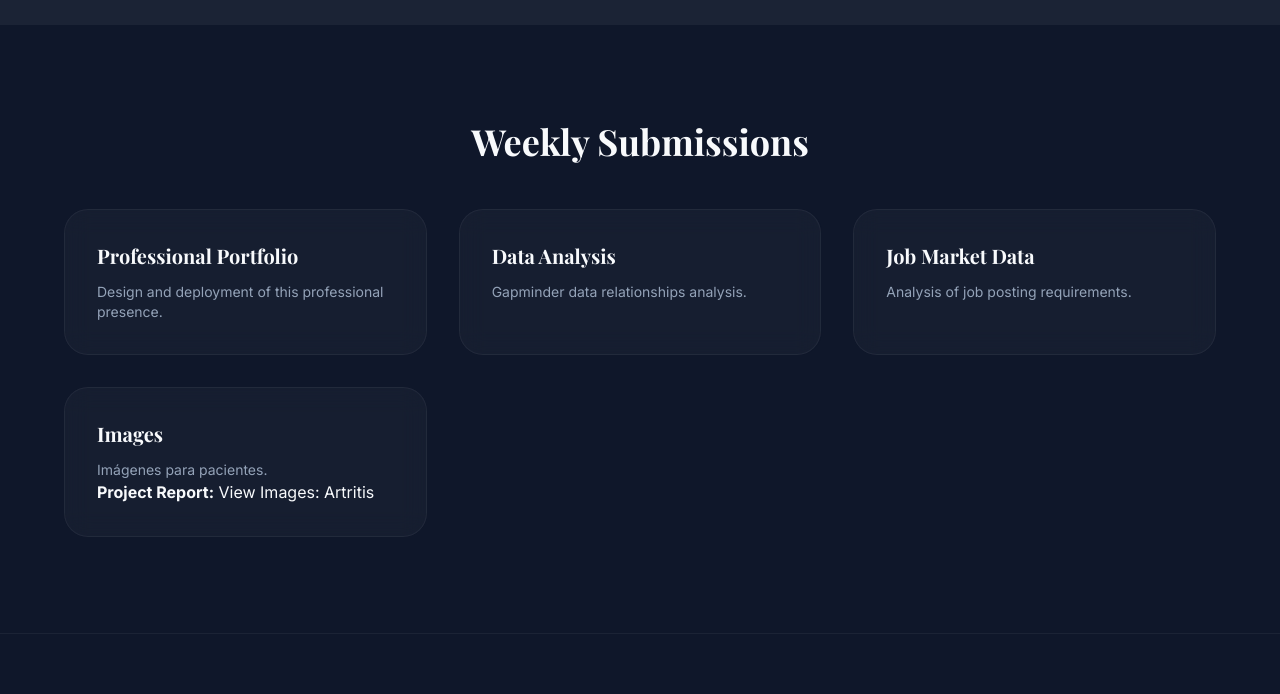
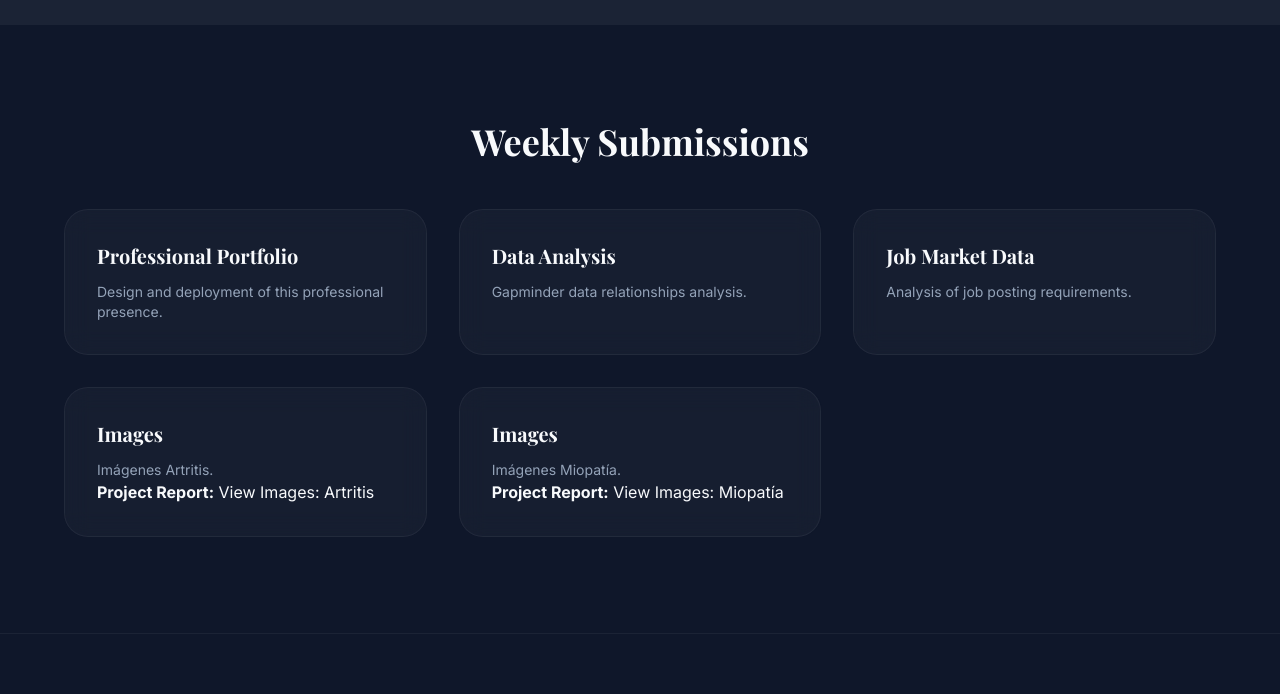
Before and after one commit to gabrielajgarciaguevara-bot/graph-ai-portfolio1, a plain HTML site: page index.html in a window 1280 px wide. Shown: the part 2479-3173 px from the top of the page. Drawn offline with nearby package versions, Linux system fonts and the light colour scheme.

Commit message:
Update index.html

```diff
--- a/index.html
+++ b/index.html
@@ -212,8 +212,13 @@
                 </div>
                 <div class="glass p-8 submission-card border border-white/5">
                     <h3 class="text-xl font-bold mb-3">Images</h3>
-                    <p class="text-slate-400 text-sm">Imágenes para pacientes.</p>
+                    <p class="text-slate-400 text-sm">Imágenes Artritis.</p>
                       <p><strong>Project Report:</strong> <a href="https://github.com/gabrielajgarciaguevara-bot/graph-ai-portfolio1/blob/main/artritis_pf.png?raw=true" target="_blank">View Images: Artritis</a></p>
+                </div>
+                <div class="glass p-8 submission-card border border-white/5">
+                    <h3 class="text-xl font-bold mb-3">Images</h3>
+                    <p class="text-slate-400 text-sm">Imágenes Miopatía.</p>
+                      <p><strong>Project Report:</strong> <a href="https://github.com/gabrielajgarciaguevara-bot/graph-ai-portfolio1/blob/main/Miopatia.jpeg?raw=true?raw=true" target="_blank">View Images: Miopatía</a></p>
                 </div>
             </div>
         </div>
```
